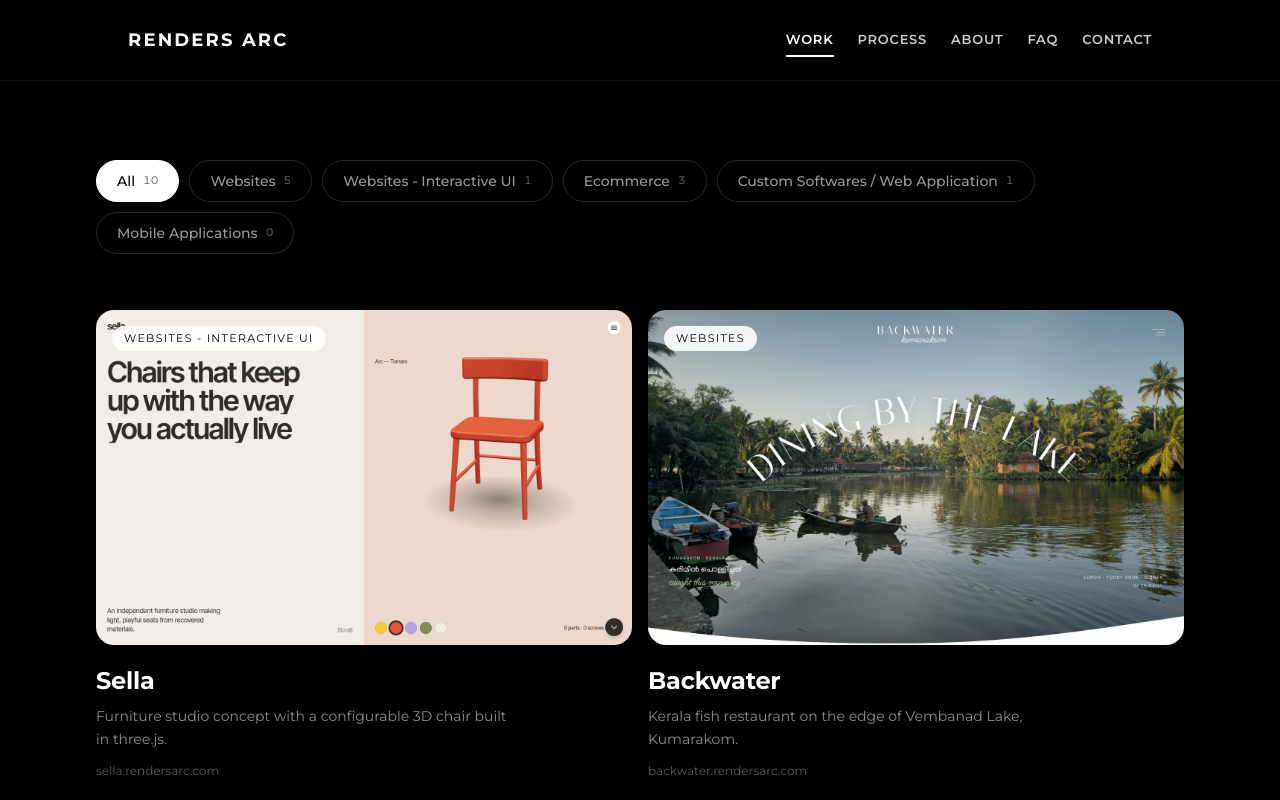
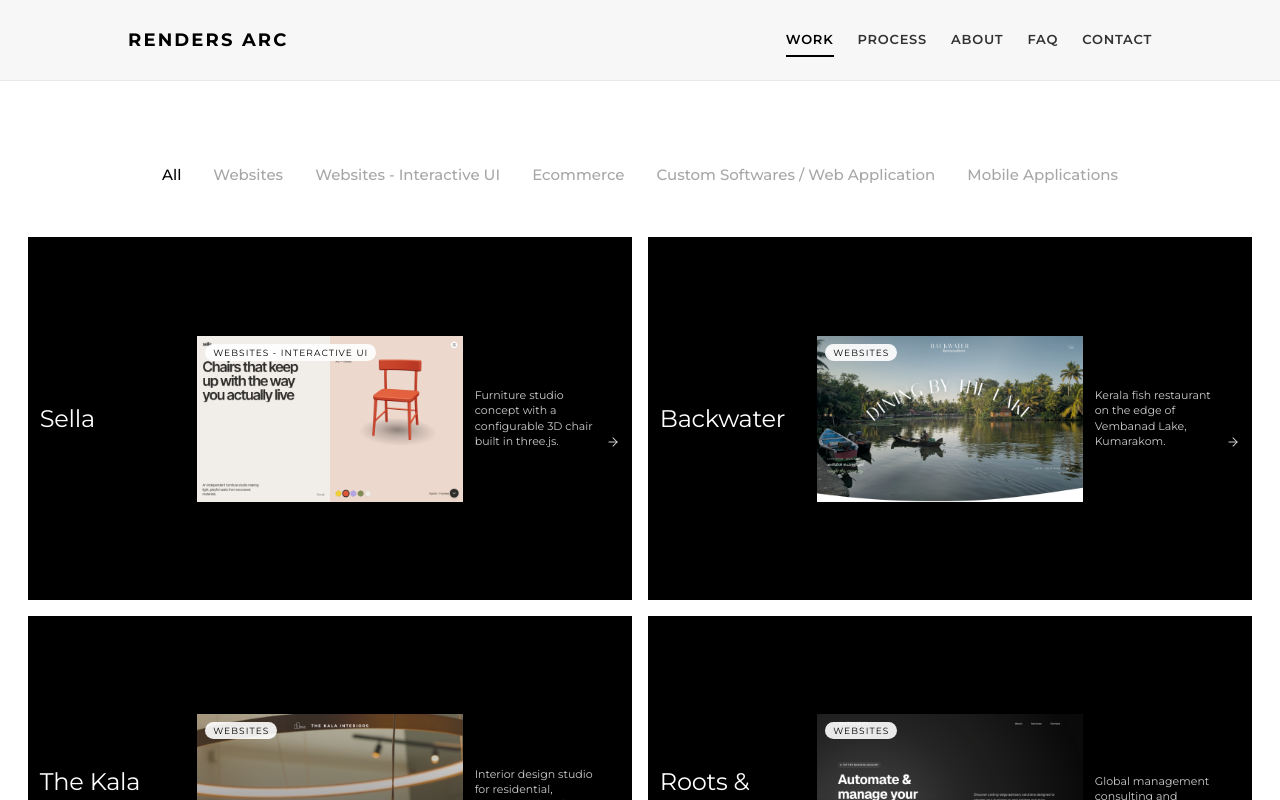
Before and after one commit to Rendersarc2026/Rendersarc, a Next.js app: page /work in a window 1280 px wide. Shown: the top 800 px of the page. Built offline with nearby package versions, Linux system fonts and the light colour scheme.

Commit message:
refactor: simplify WorkGrid component layout and improve filter button styles

```diff
--- a/src/app/components/WorkGrid.tsx
+++ b/src/app/components/WorkGrid.tsx
@@ -5,15 +5,12 @@ import Image from 'next/image';
 import Link from 'next/link';
 import { usePathname, useRouter, useSearchParams } from 'next/navigation';
 import { AnimatePresence, MotionConfig, motion } from 'motion/react';
-import { ArrowRight, ArrowUpRight } from 'lucide-react';
+import { ArrowRight } from 'lucide-react';
 import { categories, projects, type Project } from '@/app/data/work';
 
 const ALL = 'all';
 
 const labelFor = (id: string) => categories.find((c) => c.id === id)?.label ?? id;
-
-const countFor = (id: string) =>
-  id === ALL ? projects.length : projects.filter((p) => p.categories.includes(id)).length;
 
 const EASE = [0.22, 1, 0.36, 1] as const;
 
@@ -51,41 +48,38 @@ export function WorkGrid() {
 
   return (
     <MotionConfig reducedMotion="user">
-      <section className="min-h-svh bg-black px-6 md:px-10 lg:px-16 xl:px-24 pt-32 md:pt-40 pb-24 md:pb-32">
-        <div className="max-w-[1400px] mx-auto">
-          {/* Filters — scroll sideways on small screens rather than wrapping into
-              a ragged block above the grid. */}
+      <section className="min-h-svh bg-white px-4 md:px-6 lg:px-7 pt-32 md:pt-40 pb-24 md:pb-32">
+        <div className="max-w-[1600px] mx-auto">
+          {/* Filters — centred plain-text tabs that scroll sideways on small
+              screens rather than wrapping into a ragged block. */}
+          <div className="-mx-4 px-4 md:mx-0 md:px-0 overflow-x-auto scrollbar-none">
             <div
               role="group"
               aria-label="Filter projects by category"
-            className="-mx-6 px-6 md:mx-0 md:px-0 flex gap-2.5 overflow-x-auto scrollbar-none md:flex-wrap"
+              className="flex w-max mx-auto gap-6 md:gap-8"
             >
               {filters.map((filter, i) => {
                 const isActive = filter.id === active;
                 return (
                   <motion.button
                     key={filter.id}
-                  initial={{ opacity: 0, y: 16 }}
+                    initial={{ opacity: 0, y: 12 }}
                     animate={{ opacity: 1, y: 0 }}
                     transition={{ duration: 0.6, ease: EASE, delay: 0.1 + i * 0.05 }}
                     onClick={() => select(filter.id)}
                     aria-pressed={isActive}
-                  className={`shrink-0 inline-flex items-center gap-2 px-5 py-2.5 rounded-full border text-sm whitespace-nowrap transition-colors duration-300 focus:outline-none focus-visible:ring-2 focus-visible:ring-white focus-visible:ring-offset-2 focus-visible:ring-offset-black ${
-                    isActive
-                      ? 'bg-white border-white text-black'
-                      : 'border-white/15 text-white/60 hover:border-white hover:text-white'
+                    className={`shrink-0 py-1 text-sm md:text-[15px] whitespace-nowrap transition-colors duration-300 focus:outline-none focus-visible:underline underline-offset-4 ${
+                      isActive ? 'text-black font-[500]' : 'text-black/35 hover:text-black/70'
                     }`}
                   >
                     {filter.label}
-                  <span className={`text-[11px] tabular-nums ${isActive ? 'text-black/50' : 'text-white/35'}`}>
-                    {countFor(filter.id)}
-                  </span>
                   </motion.button>
                 );
               })}
             </div>
+          </div>
 
-          <motion.div layout className="mt-10 md:mt-14 grid md:grid-cols-2 gap-x-4 gap-y-12 md:gap-y-16">
+          <motion.div layout className="mt-10 md:mt-12 grid lg:grid-cols-2 gap-4">
             <AnimatePresence mode="popLayout">
               {visible.map((project, i) => (
                 <WorkCard
@@ -98,7 +92,7 @@ export function WorkGrid() {
           </motion.div>
 
           {visible.length === 0 && (
-            <div className="mt-10 md:mt-14 rounded-2xl bg-white/[0.06] px-6 py-24 text-center">
+            <div className="mt-10 md:mt-12 bg-black px-6 py-24 text-center">
               <p className="text-white font-[600] text-lg">Projects coming soon</p>
               <p className="mt-2 text-sm text-white/50">
                 Nothing published under {labelFor(active)} yet — have a look at the rest of our work.
@@ -117,10 +111,12 @@ export function WorkGrid() {
   );
 }
 
+/**
+ * Black panel: title on the left, screenshot in the middle, summary and arrow
+ * on the right. Lays out by its own width (container query) so it stacks the
+ * same way whether the grid is one column or two.
+ */
 function WorkCard({ project, delay }: { project: Project; delay: number }) {
-  const host = new URL(project.url).hostname.replace(/^www\./, '');
-  const caseStudy = `/work/${project.slug}`;
-
   return (
     <motion.article
       layout
@@ -128,72 +124,41 @@ function WorkCard({ project, delay }: { project: Project; delay: number }) {
       animate={{ opacity: 1, y: 0 }}
       exit={{ opacity: 0, scale: 0.97 }}
       transition={{ duration: 0.45, ease: EASE, delay }}
-      className="group"
+      className="@container"
     >
-      <div className="relative aspect-[16/10] rounded-2xl overflow-hidden bg-white/[0.06]">
+      <Link
+        href={`/work/${project.slug}`}
+        className="group flex flex-col gap-5 bg-black p-5 @xl:grid @xl:aspect-[5/3] @xl:grid-cols-[1fr_44%_1fr] @xl:items-center @xl:gap-0 @xl:p-0 focus:outline-none focus-visible:ring-2 focus-visible:ring-black focus-visible:ring-offset-2"
+      >
+        <div className="relative aspect-[16/10] overflow-hidden bg-white/[0.06] @xl:col-start-2 @xl:row-start-1">
           {project.image && (
             <Image
               src={project.image}
               alt={`${project.title} website`}
               fill
-            sizes="(min-width: 768px) 50vw, 100vw"
-            className="object-cover object-top transition-[scale,filter] duration-500 ease-[cubic-bezier(0.22,1,0.36,1)] group-hover:scale-[1.06] group-hover:blur-md group-has-[:focus-visible]:scale-[1.06] group-has-[:focus-visible]:blur-md"
+              sizes="(min-width: 1024px) 22vw, (min-width: 768px) 44vw, 100vw"
+              className="object-cover object-top"
             />
           )}
-
-        {/* The whole image opens the case study — this is what a tap does on
-            touch screens, where the hover buttons never appear. Keyboard users
-            reach the same page through the title, so it stays out of tab order. */}
-        <Link href={caseStudy} tabIndex={-1} aria-hidden className="absolute inset-0" />
-
-        {/* Hover (or keyboard focus) dims and blurs the shot and brings up both
-            actions. Tailwind's hover variant only applies on hover-capable
-            devices, so touch never gets stuck in this state. */}
-        <div className="pointer-events-none absolute inset-0 flex items-center justify-center gap-3 bg-black/40 opacity-0 transition-opacity duration-500 group-hover:opacity-100 group-has-[:focus-visible]:opacity-100">
-          <a
-            href={project.url}
-            target="_blank"
-            rel="noopener noreferrer"
-            className="group-hover:pointer-events-auto inline-flex translate-y-2 items-center gap-1.5 rounded-full bg-white px-5 py-2.5 text-sm font-[500] text-black transition-[translate,opacity] duration-500 ease-[cubic-bezier(0.22,1,0.36,1)] hover:opacity-85 focus:outline-none focus-visible:ring-2 focus-visible:ring-white focus-visible:ring-offset-2 focus-visible:ring-offset-black group-hover:translate-y-0 group-has-[:focus-visible]:translate-y-0"
-          >
-            Visit site
-            <ArrowUpRight size={15} strokeWidth={1.75} aria-hidden />
-          </a>
-          <Link
-            href={caseStudy}
-            className="group-hover:pointer-events-auto inline-flex translate-y-2 items-center gap-1.5 rounded-full border border-white/70 bg-black/20 px-5 py-2.5 text-sm font-[500] text-white backdrop-blur transition-[translate,background-color] delay-75 duration-500 ease-[cubic-bezier(0.22,1,0.36,1)] hover:bg-white/15 focus:outline-none focus-visible:ring-2 focus-visible:ring-white focus-visible:ring-offset-2 focus-visible:ring-offset-black group-hover:translate-y-0 group-has-[:focus-visible]:translate-y-0"
-          >
-            View case study
-            <ArrowRight size={15} strokeWidth={1.75} aria-hidden />
-          </Link>
-        </div>
-
-        <span className="pointer-events-none absolute top-4 left-4 px-3 py-1 rounded-full bg-white/90 backdrop-blur text-[11px] uppercase tracking-[0.12em] text-black">
+          <span className="absolute top-2 left-2 px-2 py-0.5 rounded-full bg-white/90 text-[9px] uppercase tracking-[0.12em] text-black">
             {labelFor(project.categories[0])}
           </span>
         </div>
 
-      <div className="mt-5 min-w-0">
-        <h2 className="text-white font-[700] tracking-[-0.01em] text-xl md:text-2xl">
-          <Link
-            href={caseStudy}
-            className="transition-opacity duration-300 hover:opacity-70 focus:outline-none focus-visible:underline"
-          >
+        <h2 className="text-white font-[400] tracking-[-0.01em] text-2xl leading-tight @xl:col-start-1 @xl:row-start-1 @xl:px-[7%] @3xl:text-[1.75rem]">
           {project.title}
+        </h2>
+
+        <p className="flex items-end gap-1.5 text-xs leading-snug text-white/80 @xl:col-start-3 @xl:row-start-1 @xl:px-[7%] @xl:text-[11px]">
+          <span>{project.summary}</span>
+          <ArrowRight
+            size={14}
+            strokeWidth={1.75}
+            aria-hidden
+            className="shrink-0 transition-transform duration-300 group-hover:translate-x-1"
+          />
+        </p>
       </Link>
-        </h2>
-        <p className="mt-2 text-sm leading-relaxed text-white/55 max-w-[46ch]">
-          {project.summary}
-        </p>
-        <a
-          href={project.url}
-          target="_blank"
-          rel="noopener noreferrer"
-          className="mt-3 inline-block text-xs text-white/35 hover:text-white/70 transition-colors duration-300"
-        >
-          {host}
-        </a>
-      </div>
     </motion.article>
   );
 }
```
Lines whose indentation alone changed are shown as unchanged.
